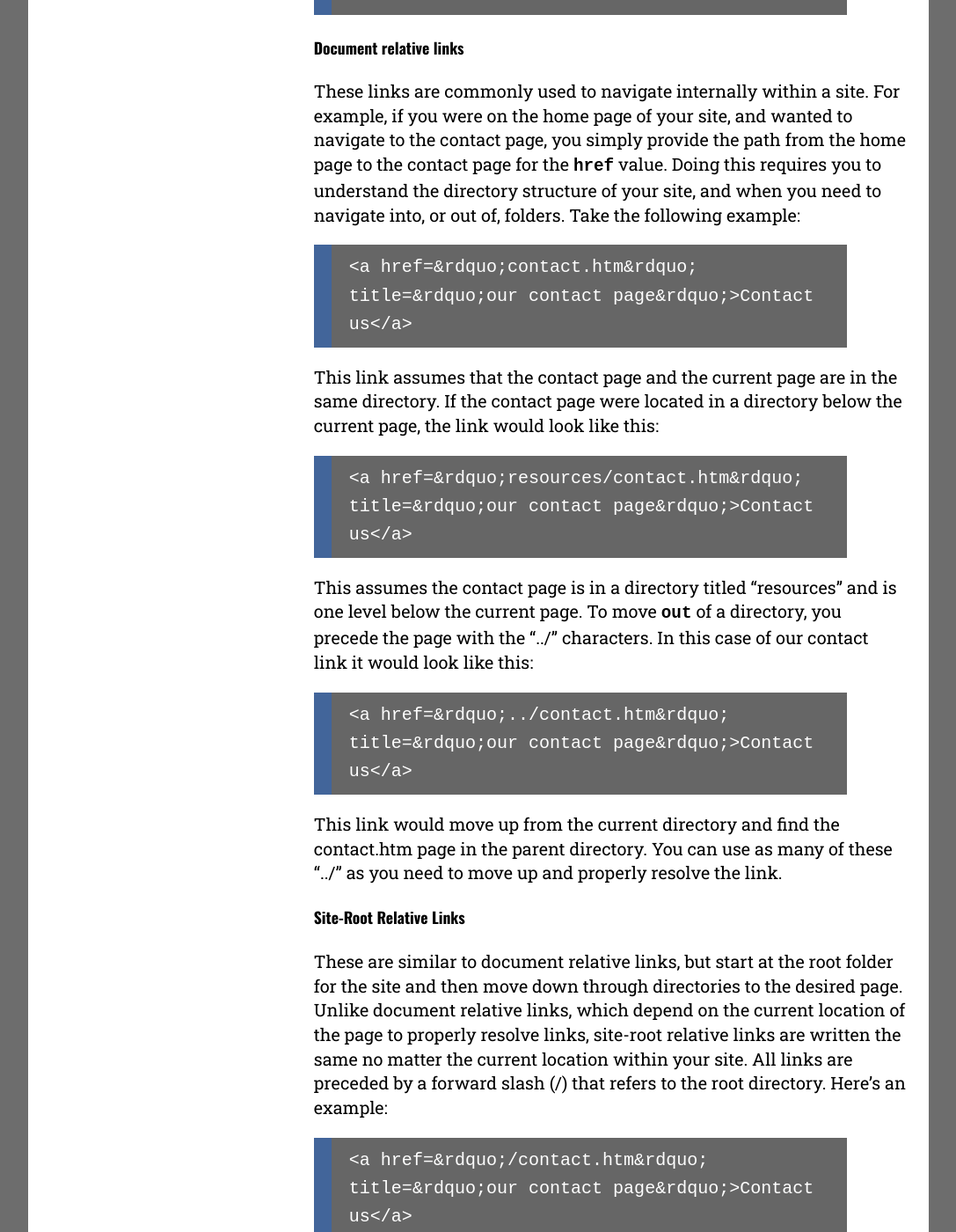
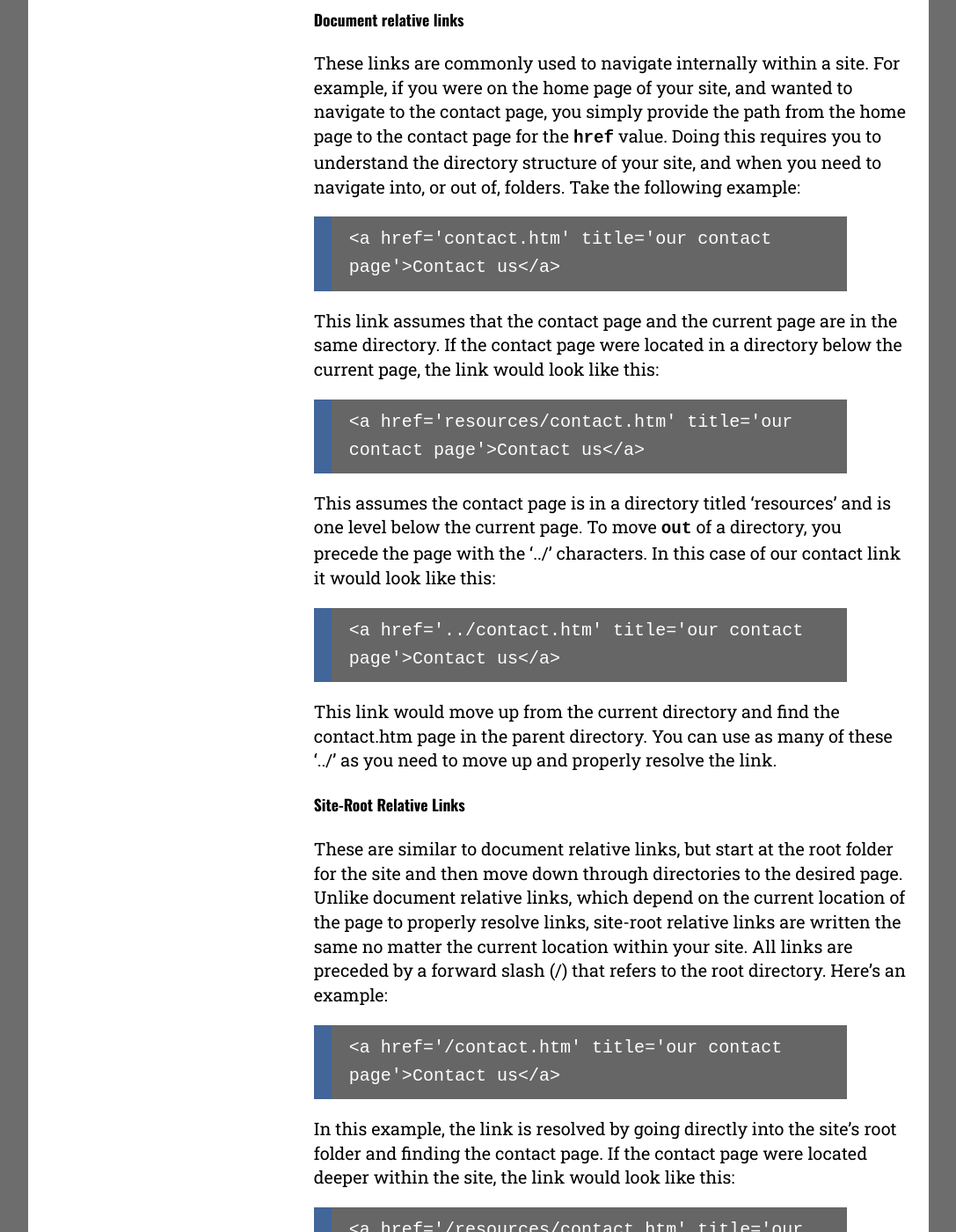
Before and after one commit to donirby/jekyll-html-4-essentials, a Jekyll site: the page built from links.md, in a window 1280 px wide and 1400 px high, scrolled down 1348 px. Shown: the whole window at 88% size, without its empty margins (96-1183 px from the left). Built offline with Jekyll 4.4.1, drawn with Linux system fonts in a browser that asks for light colours; part of the change alters nothing that is shown; some of the changed text lies outside the part shown.

Commit message:
initial commit

```diff
--- a/links.md
+++ b/links.md
@@ -13,7 +13,7 @@ Take the following link example:
 <a href="syntax.htm" title="learn more about syntax">HTML syntax</a>
 ~~~~~~~
 
-Here the text &ldquo;HTML syntax&rdquo; would now appear as a clickable link. The `href` attribute tells the browser how to *resolve* the link; that is where the user should be directed when the link is clicked. The optional `title` attribute provides a description of the link and is helpful in making the link more accessible.
+Here the text 'HTML syntax' would now appear as a clickable link. The `href` attribute tells the browser how to *resolve* the link; that is where the user should be directed when the link is clicked. The optional `title` attribute provides a description of the link and is helpful in making the link more accessible.
 
 ### Link types
 There are three basic types of link: `absolute`, `site-root relative`, and `document relative`. Each of these types refers to the value of the `href` attribute, which directs how the browser should resolve a link once the link has been clicked.
@@ -22,58 +22,60 @@ There are three basic types of link: `absolute`, `site-root relative`, and `docu
 These links contain the entire URL necessary to resolve a link, including the protocol. This is usually done for external links, which are links to pages outside of the current site. Here&rsquo;s an example of an absolute link:
 
 ~~~~~~~
-<a href=&rdquo;http://www.lynda.com&rdquo; title=&rdquo;You can learn it at lynda.com!&rdquo;>lynda.com</a>
+<a href='http://www.lynda.com' title='You can learn it at lynda.com!'>lynda.com</a>
 ~~~~~~~
 
 #### Document relative links
 These links are commonly used to navigate internally within a site. For example, if you were on the home page of your site, and wanted to navigate to the contact page, you simply provide the path from the home page to the contact page for the `href` value. Doing this requires you to understand the directory structure of your site, and when you need to navigate into, or out of, folders. Take the following example:
 
 ~~~~~~~
-<a href=&rdquo;contact.htm&rdquo; title=&rdquo;our contact page&rdquo;>Contact us</a>
+<a href='contact.htm' title='our contact page'>Contact us</a>
 ~~~~~~~
 
 This link assumes that the contact page and the current page are in the same directory. If the contact page were located in a directory below the current page, the link would look like this:
 
 ~~~~~~~
-<a href=&rdquo;resources/contact.htm&rdquo; title=&rdquo;our contact page&rdquo;>Contact us</a>
+<a href='resources/contact.htm' title='our contact page'>Contact us</a>
 ~~~~~~~
 
-This assumes the contact page is in a directory titled &ldquo;resources&rdquo; and is one level below the current page. To move `out` of a directory, you precede the page with the &ldquo;../&rdquo; characters. In this case of our contact link it would look like this:
+This assumes the contact page is in a directory titled 'resources' and is one level below the current page. To move `out` of a directory, you precede the page with the '../' characters. In this case of our contact link it would look like this:
 
 ~~~~~~~
-<a href=&rdquo;../contact.htm&rdquo; title=&rdquo;our contact page&rdquo;>Contact us</a>
+<a href='../contact.htm' title='our contact page'>Contact us</a>
 ~~~~~~~
 
-This link would move up from the current directory and find the contact.htm page in the parent directory. You can use as many of these &ldquo;../&rdquo; as you need to move up and properly resolve the link.
+This link would move up from the current directory and find the contact.htm page in the parent directory. You can use as many of these '../' as you need to move up and properly resolve the link.
 
 #### Site-Root Relative Links
 These are similar to document relative links, but start at the root folder for the site and then move down through directories to the desired page. Unlike document relative links, which depend on the current location of the page to properly resolve links, site-root relative links are written the same no matter the current location within your site. All links are preceded by a forward slash (/) that refers to the root directory. Here&rsquo;s an example:
 
 ~~~~~~~
-<a href=&rdquo;/contact.htm&rdquo; title=&rdquo;our contact page&rdquo;>Contact us</a>
+<a href='/contact.htm' title='our contact page'>Contact us</a>
 ~~~~~~~
 
 In this example, the link is resolved by going directly into the site&rsquo;s root folder and finding the contact page. If the contact page were located deeper within the site, the link would look like this:
 
 ~~~~~~~
-<a href=&rdquo;/resources/contact.htm&rdquo; title=&rdquo;our contact page&rdquo;>Contact us</a>
+<a href='/resources/contact.htm' title='our contact page'>Contact us</a>
 ~~~~~~~
 
 ### Fragment identifiers
 Occasionally you&rsquo;ll want a link to refer to a specific location within a page. This can be done using a special kind of link called a fragment identifier. These links point to elements with a specific `ID` attribute. Let&rsquo;s say, for example, you have a long list of <b>FAQs</b> on a page organized by categories and you had a heading at the top of each category. If you assigned each heading an ID attribute, you could use those IDs to create a links that jump to specific categories. For example, you could format the Camping FAQs heading like this:
 
 ~~~~~~~
-<h2 id=&rdquo;camp&rdquo;>Camping</h2>
+<h2 id='camp'>Camping</h2>
 ~~~~~~~
 
 Elsewhere on the page you could link to this section by creating the following link:
+
 ~~~~~~~
-<a href=&rdquo;#camp&rdquo;>Learn more about camping</a>
+<a href='#camp'>Learn more about camping</a>
 ~~~~~~~
+
 Note the hash symbol (#) prior to the ID value. This tells the browser to look for an element with the ID value that follows.You can link to fragment identifiers on external pages as well. Simply append the fragment identifier to the URL and the link will jump to not only to that page, but that specific section as well.
 
 ~~~~~~~
-<a href=&rdquo;faq.htm#camp&rdquo;>Read our FAQ on camping.</a>
+<a href='faq.htm#camp'>Read our FAQ on camping.</a>
 ~~~~~~~
 
 June, 2016
```
